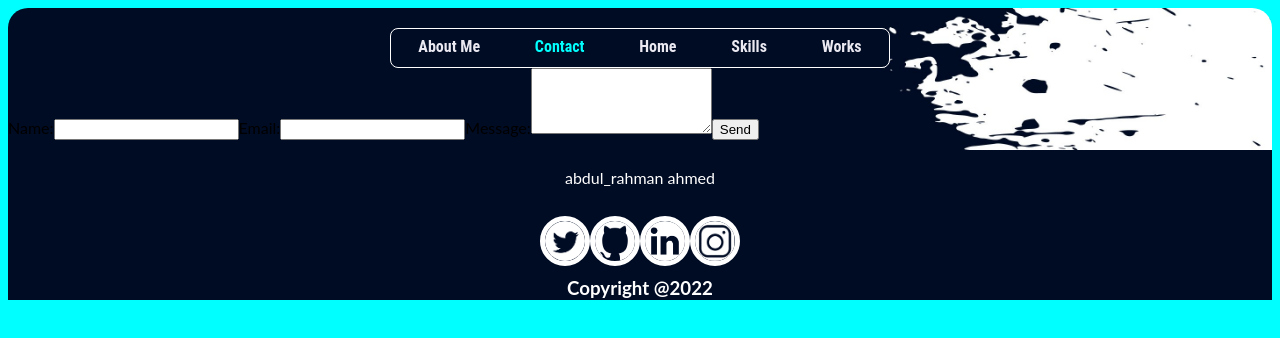
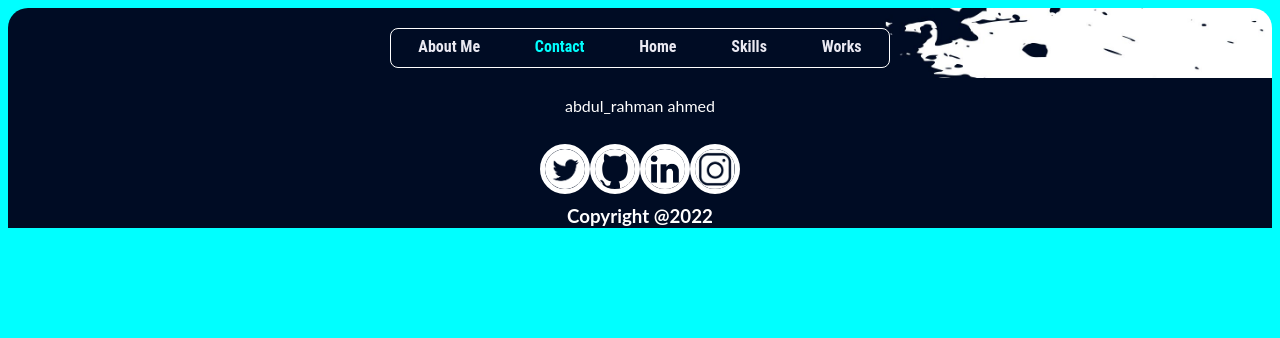
Before and after one commit to Rahman-Abdul/my-portfolio, a Next.js app: page /contact in a window 1280 px wide. Shown: the top 338 px of the page. Built offline with nearby package versions, Linux system fonts and the light colour scheme.

Commit message:
index page

```diff
--- a/pages/contact.tsx
+++ b/pages/contact.tsx
@@ -2,47 +2,8 @@ import React from 'react';
 import { useState } from 'react';
 
 const Contact: any = () => {
-  const [name, setName] = useState('');
-  const [email, setEmail] = useState('');
-  const [message, setMessage] = useState('');
+ <div></div>
 
-  const handleSubmit = (e: any) => {
-    e.preventDefault();
-    const data = {
-      name,
-      email,
-      message,
-    };
-    console.log(data);
-  };
-
-  return (
-
-      <main>
-        <form onSubmit={handleSubmit} className="form">
-          <label htmlFor="name">Name:</label>
-          <input
-            id="name"
-            type="text"
-            onChange={e => setName(e.target.value)}
-          />
-          <label htmlFor="email">Email:</label>
-          <input
-            id="email"
-            type="email"
-            onChange={e => setEmail(e.target.value)}
-          />
-          <label htmlFor="message">Message:</label>
-          <textarea
-            id="message"
-            type="text"
-            rows="4"
-            onChange={e => setMessage(e.target.value)}
-          />
-          <button type="submit">Send</button>
-        </form>
-      </main>
-  );
 }
 
 export default Contact;
--- a/styles/Home.module.css
+++ b/styles/Home.module.css
@@ -1,5 +1,6 @@
 .container {
   padding: 0 2rem;
+
 }
 
 .main {
```
